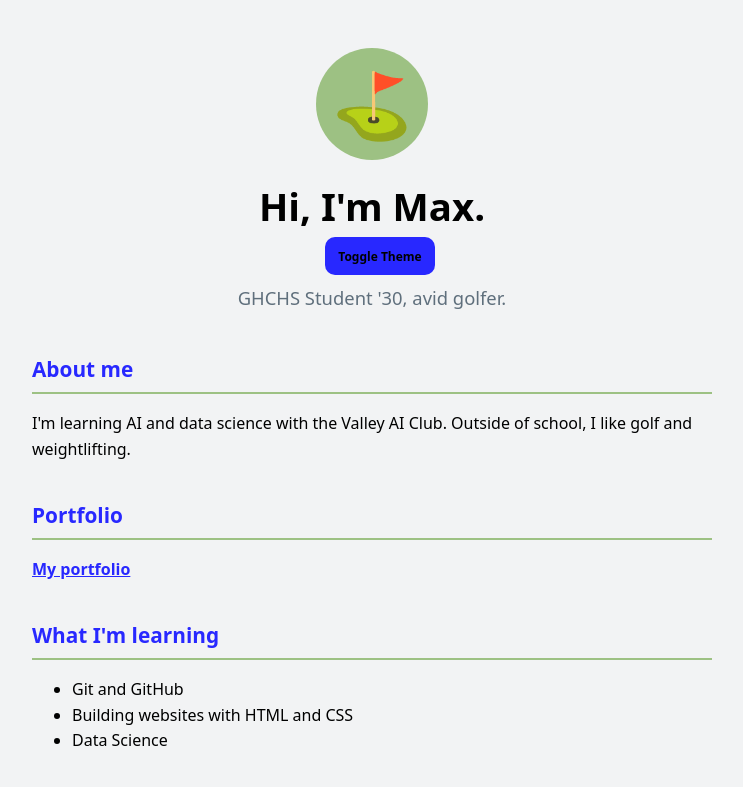
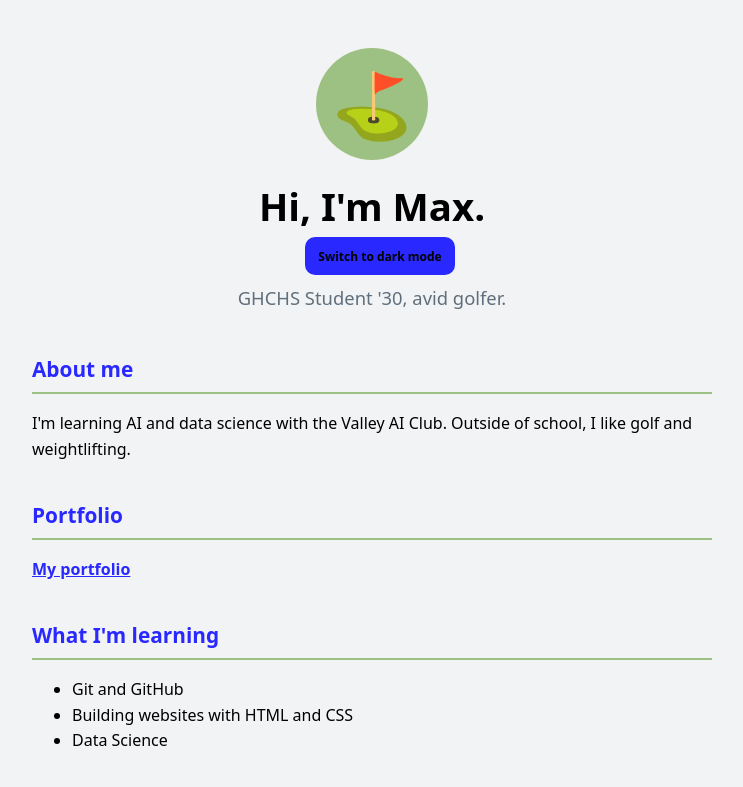
Before and after one commit to max107sha110/max107sha110.github.io, a plain HTML site: page index.html in a window 1280 px wide. Shown: the top 787 px of the page, without its empty margins (268-1011 px from the left). Drawn offline with Linux system fonts and the light colour scheme.

Commit message:
Fix theme toggle and persist preference

```diff
--- a/index.html
+++ b/index.html
@@ -18,6 +18,14 @@
       --background: light-dark(#f2f3f4, #000000);
 
       --green-bright: light-dark(#32cd32, #00ff00);
+    }
+
+    :root[data-theme="light"] {
+      color-scheme: light;
+    }
+
+    :root[data-theme="dark"] {
+      color-scheme: dark;
     }
 
     body {
@@ -138,7 +146,7 @@
 
       <h1>Hi, I'm Max.</h1>
       <div class="theme-toggle-container">
-      <button class="switch-theme-button" id="theme-toggle" type="button" aria-label="Toggle dark mode">Toggle Theme</button>
+      <button class="switch-theme-button" id="theme-toggle" type="button">Toggle Theme</button>
       </div>
       <p class="tagline" aria-label="Quick description of me">
         GHCHS Student '30, avid golfer.
@@ -198,19 +206,39 @@
 
   </main>
   <script>
-      const toggleBtn = document.getElementById("theme-toggle");
+    const root = document.documentElement;
+    const toggleBtn = document.getElementById("theme-toggle");
+    const validThemes = ["light", "dark"];
 
-      const getEffectiveTheme = () => {
-        const saved = document.documentElement.dataset.theme;
-        if (saved === "light" || saved === "dark") return saved;
-        return window.matchMedia("(prefers-color-scheme: dark)").matches ? "dark" : "light";
-      };
+    let savedTheme = null;
+    try {
+      savedTheme = localStorage.getItem("theme");
+    } catch (error) {
+      // Storage may be unavailable; fall back to the system preference.
+    }
 
-      toggleBtn.addEventListener("click", () => {
-        const next = getEffectiveTheme() === "dark" ? "light" : "dark";
-        document.documentElement.dataset.theme = next;
-        document.cookie = `theme=${next}; path=/; max-age=31536000; SameSite=Lax`;
-      });
+    const initialTheme = validThemes.includes(savedTheme)
+      ? savedTheme
+      : (window.matchMedia("(prefers-color-scheme: dark)").matches ? "dark" : "light");
+
+    const setTheme = (theme) => {
+      root.dataset.theme = theme;
+      toggleBtn.textContent = `Switch to ${theme === "dark" ? "light" : "dark"} mode`;
+      toggleBtn.setAttribute("aria-label", `Switch to ${theme === "dark" ? "light" : "dark"} mode`);
+      toggleBtn.setAttribute("aria-pressed", String(theme === "dark"));
+    };
+
+    setTheme(initialTheme);
+
+    toggleBtn.addEventListener("click", () => {
+      const nextTheme = root.dataset.theme === "dark" ? "light" : "dark";
+      setTheme(nextTheme);
+      try {
+        localStorage.setItem("theme", nextTheme);
+      } catch (error) {
+        // The selected theme remains active for this page even if it cannot be saved.
+      }
+    });
   </script>
 </body>
 
```
